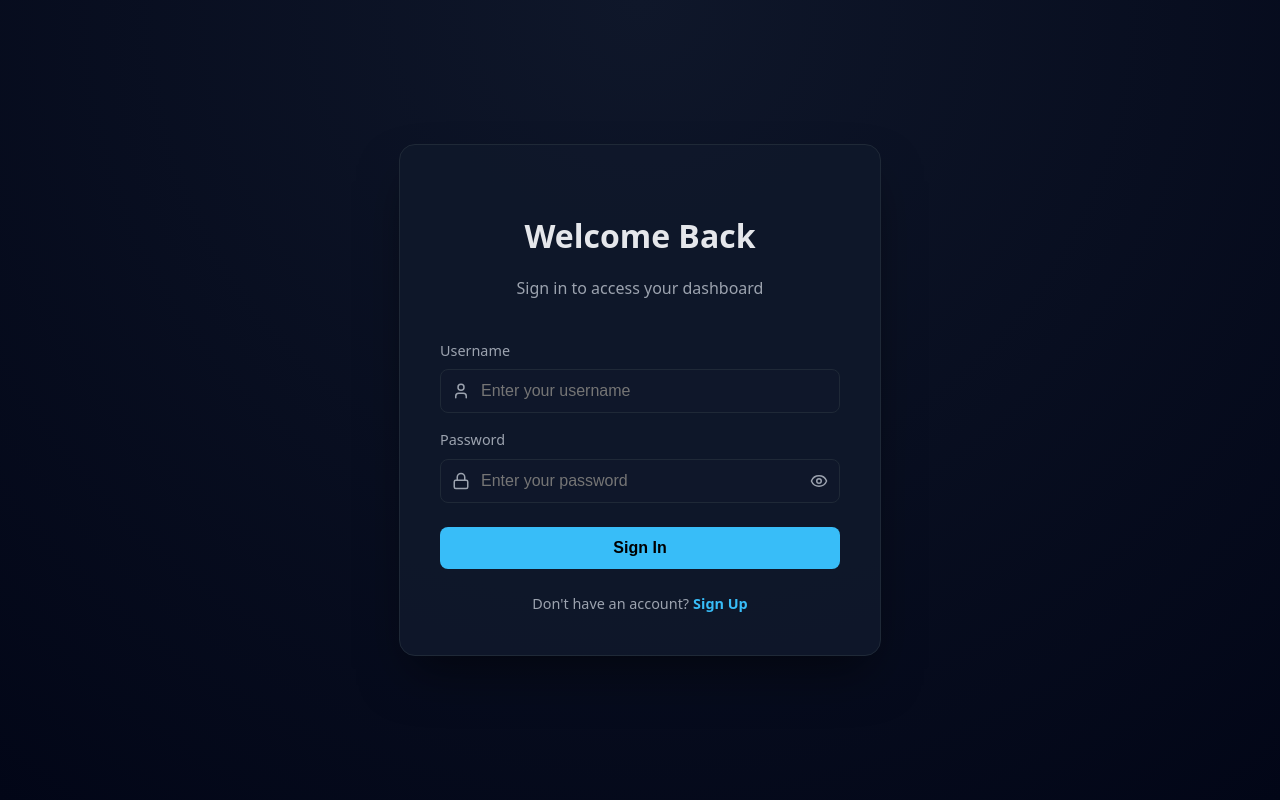
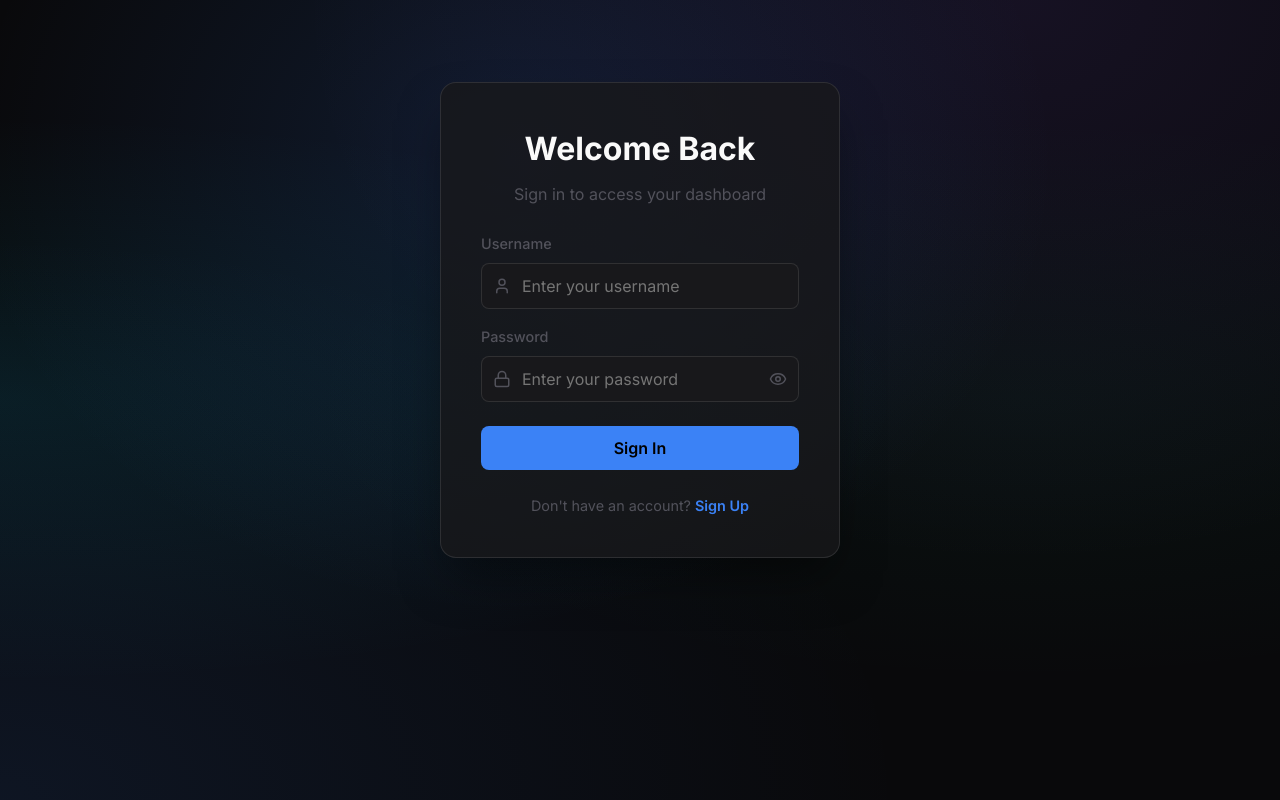
Before and after one commit to crash2cost/frontend, a React (Vite) app: page /login in a window 1280 px wide. Built offline with nearby package versions, Linux system fonts and the light colour scheme; no server answers.

Commit message:
Style: Implement a premium dark theme with global CSS variables

```diff
--- a/src/index.css
+++ b/src/index.css
@@ -1,25 +1,94 @@
+@import url('https://fonts.googleapis.com/css2?family=Inter:wght@300;400;500;600;700;800;900&display=swap');
+
 :root {
-  font-family: system-ui, -apple-system, BlinkMacSystemFont, 'Segoe UI', Roboto, Oxygen, Ubuntu, Cantarell, 'Open Sans', 'Helvetica Neue', sans-serif;
-  line-height: 1.5;
+  /* Base colors - Premium dark theme */
+  --bg-primary: #09090b;
+  --bg-secondary: #18181b;
+  --bg-tertiary: #27272a;
+  --bg-card: rgba(24, 24, 27, 0.8);
+  --bg-card-hover: rgba(39, 39, 42, 0.9);
+
+  /* Glass effects */
+  --glass-bg: rgba(255, 255, 255, 0.03);
+  --glass-border: rgba(255, 255, 255, 0.08);
+  --glass-highlight: rgba(255, 255, 255, 0.05);
+
+  /* Text colors */
+  --text-primary: #fafafa;
+  --text-secondary: #a1a1aa;
+  --text-tertiary: #71717a;
+  --text-muted: #52525b;
+
+  /* Accent colors - Vibrant and modern */
+  --accent-primary: #3b82f6;
+  --accent-primary-glow: rgba(59, 130, 246, 0.4);
+  --accent-secondary: #8b5cf6;
+  --accent-secondary-glow: rgba(139, 92, 246, 0.4);
+  --accent-success: #10b981;
+  --accent-success-glow: rgba(16, 185, 129, 0.4);
+  --accent-warning: #f59e0b;
+  --accent-warning-glow: rgba(245, 158, 11, 0.4);
+  --accent-danger: #ef4444;
+  --accent-danger-glow: rgba(239, 68, 68, 0.4);
+  --accent-cyan: #06b6d4;
+  --accent-cyan-glow: rgba(6, 182, 212, 0.4);
+
+  /* Legacy aliases for compatibility */
+  --accent-blue: var(--accent-primary);
+  --accent-purple: var(--accent-secondary);
+  --accent-green: var(--accent-success);
+  --accent-orange: var(--accent-warning);
+  --text-main: var(--text-primary);
+  --border-color: var(--border-default);
+  --error-color: var(--accent-danger);
+
+  /* Gradients */
+  --gradient-primary: linear-gradient(135deg, #3b82f6 0%, #8b5cf6 100%);
+  --gradient-secondary: linear-gradient(135deg, #06b6d4 0%, #3b82f6 100%);
+  --gradient-success: linear-gradient(135deg, #10b981 0%, #06b6d4 100%);
+  --gradient-warning: linear-gradient(135deg, #f59e0b 0%, #ef4444 100%);
+  --gradient-mesh:
+    radial-gradient(at 40% 20%, rgba(59, 130, 246, 0.15) 0px, transparent 50%),
+    radial-gradient(at 80% 0%, rgba(139, 92, 246, 0.1) 0px, transparent 50%),
+    radial-gradient(at 0% 50%, rgba(6, 182, 212, 0.1) 0px, transparent 50%),
+    radial-gradient(at 80% 50%, rgba(16, 185, 129, 0.05) 0px, transparent 50%),
+    radial-gradient(at 0% 100%, rgba(59, 130, 246, 0.1) 0px, transparent 50%);
+
+  /* Shadows */
+  --shadow-sm: 0 1px 2px rgba(0, 0, 0, 0.3);
+  --shadow-md: 0 4px 6px -1px rgba(0, 0, 0, 0.3), 0 2px 4px -2px rgba(0, 0, 0, 0.2);
+  --shadow-lg: 0 10px 15px -3px rgba(0, 0, 0, 0.4), 0 4px 6px -4px rgba(0, 0, 0, 0.3);
+  --shadow-xl: 0 20px 25px -5px rgba(0, 0, 0, 0.5), 0 8px 10px -6px rgba(0, 0, 0, 0.4);
+  --shadow-2xl: 0 25px 50px -12px rgba(0, 0, 0, 0.7);
+  --shadow-glow-blue: 0 0 40px rgba(59, 130, 246, 0.3);
+  --shadow-glow-purple: 0 0 40px rgba(139, 92, 246, 0.3);
+
+  /* Border */
+  --border-subtle: rgba(255, 255, 255, 0.06);
+  --border-default: rgba(255, 255, 255, 0.1);
+  --border-strong: rgba(255, 255, 255, 0.15);
+
+  /* Radius */
+  --radius-sm: 6px;
+  --radius-md: 10px;
+  --radius-lg: 16px;
+  --radius-xl: 24px;
+  --radius-2xl: 32px;
+  --radius-full: 9999px;
+
+  /* Typography */
+  --font-sans: 'Inter', -apple-system, BlinkMacSystemFont, 'Segoe UI', Roboto, sans-serif;
+
+  /* Transitions */
+  --transition-fast: 150ms cubic-bezier(0.4, 0, 0.2, 1);
+  --transition-base: 200ms cubic-bezier(0.4, 0, 0.2, 1);
+  --transition-slow: 300ms cubic-bezier(0.4, 0, 0.2, 1);
+
+  font-family: var(--font-sans);
+  line-height: 1.6;
   font-weight: 400;
-
-  --bg-primary: #020617;
-  --bg-secondary: #0f172a;
-  --bg-card: rgba(15, 23, 42, 0.96);
-
-  --text-main: #e5e7eb;
-  --text-muted: #9ca3af;
-
-  --accent-blue: #38bdf8;
-  --accent-purple: #a78bfa;
-  --accent-green: #22c55e;
-  --accent-orange: #f97316;
-
-  --border-color: #1f2937;
-  --error-color: #f87171;
-
   color-scheme: dark;
-  color: var(--text-main);
+  color: var(--text-primary);
   background-color: var(--bg-primary);
 
   font-synthesis: none;
@@ -28,23 +97,124 @@
   -moz-osx-font-smoothing: grayscale;
 }
 
+*, *::before, *::after {
+  box-sizing: border-box;
+  margin: 0;
+  padding: 0;
+}
+
+html {
+  scroll-behavior: smooth;
+}
+
 body {
   margin: 0;
-  display: flex;
-  place-items: center;
-  min-width: 320px;
   min-height: 100vh;
-  background: radial-gradient(circle at top, #0f172a 0%, #020617 100%);
+  background: var(--bg-primary);
+  background-image: var(--gradient-mesh);
+  background-attachment: fixed;
+  overflow-x: hidden;
 }
 
 #root {
   width: 100%;
-  max-width: 1280px;
-  margin: 0 auto;
-  padding: 2rem;
-  text-align: center;
+  min-height: 100vh;
+}
+
+/* Custom scrollbar */
+::-webkit-scrollbar {
+  width: 8px;
+  height: 8px;
+}
+
+::-webkit-scrollbar-track {
+  background: var(--bg-secondary);
+  border-radius: var(--radius-full);
+}
+
+::-webkit-scrollbar-thumb {
+  background: var(--bg-tertiary);
+  border-radius: var(--radius-full);
+  border: 2px solid var(--bg-secondary);
+}
+
+::-webkit-scrollbar-thumb:hover {
+  background: var(--text-tertiary);
+}
+
+::selection {
+  background: var(--accent-primary);
+  color: white;
+}
+
+:focus-visible {
+  outline: 2px solid var(--accent-primary);
+  outline-offset: 2px;
+}
+
+a {
+  color: var(--accent-primary);
+  text-decoration: none;
+  transition: color var(--transition-fast);
+}
+
+a:hover {
+  color: var(--accent-secondary);
 }
 
 button {
+  font-family: var(--font-sans);
   cursor: pointer;
+  border: none;
+  background: none;
 }
+
+button:disabled {
+  cursor: not-allowed;
+  opacity: 0.5;
+}
+
+input, textarea, select {
+  font-family: var(--font-sans);
+  font-size: 1rem;
+}
+
+@keyframes shimmer {
+  0% { background-position: -200% 0; }
+  100% { background-position: 200% 0; }
+}
+
+@keyframes pulse-glow {
+  0%, 100% { opacity: 1; }
+  50% { opacity: 0.5; }
+}
+
+@keyframes float {
+  0%, 100% { transform: translateY(0); }
+  50% { transform: translateY(-10px); }
+}
+
+@keyframes gradient-shift {
+  0% { background-position: 0% 50%; }
+  50% { background-position: 100% 50%; }
+  100% { background-position: 0% 50%; }
+}
+
+@keyframes spin-slow {
+  from { transform: rotate(0deg); }
+  to { transform: rotate(360deg); }
+}
+
+.gradient-text {
+  background: var(--gradient-primary);
+  -webkit-background-clip: text;
+  -webkit-text-fill-color: transparent;
+  background-clip: text;
+}
+
+.glass {
+  background: var(--glass-bg);
+  backdrop-filter: blur(12px);
+  -webkit-backdrop-filter: blur(12px);
+  border: 1px solid var(--glass-border);
+}
```
